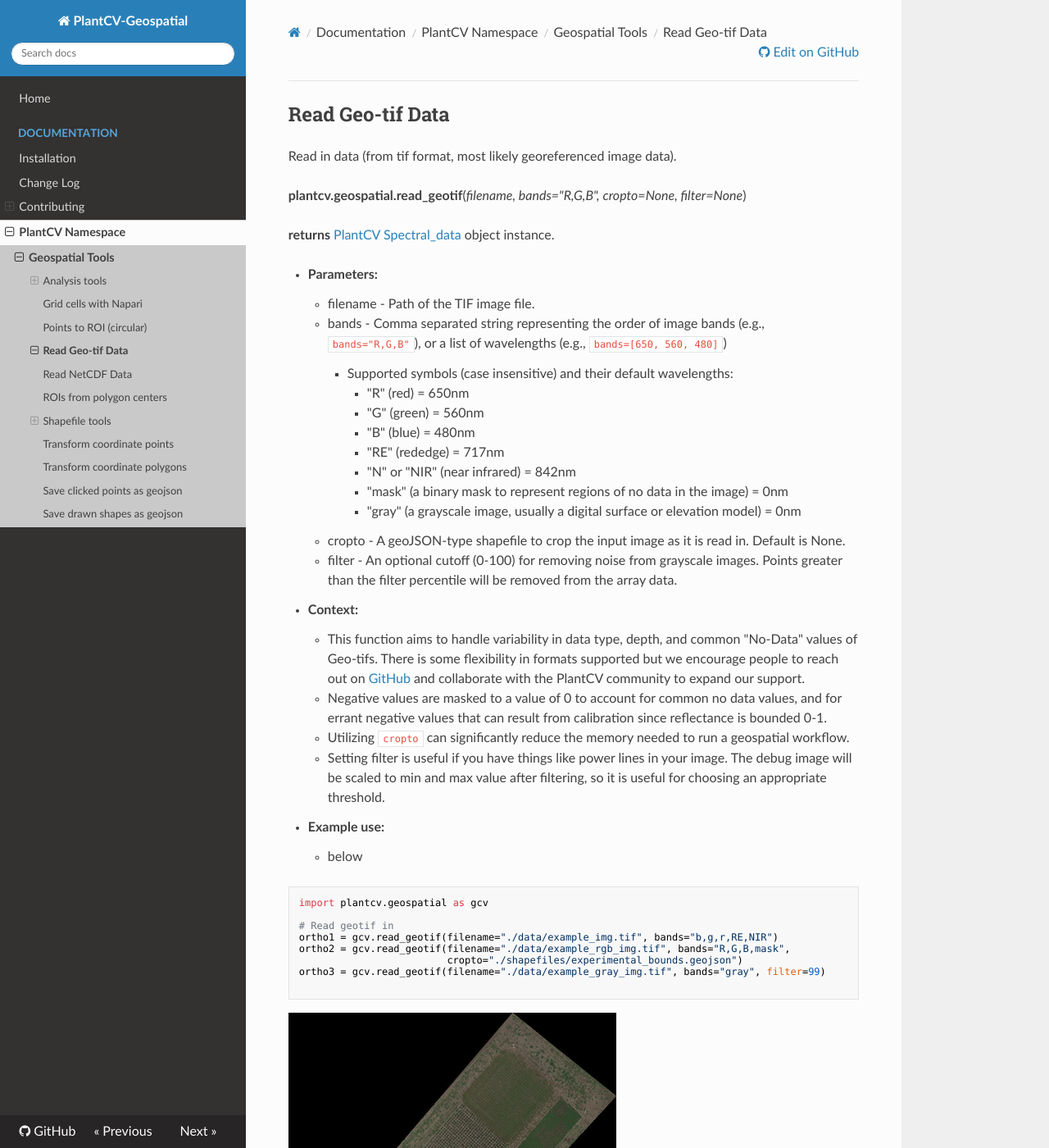
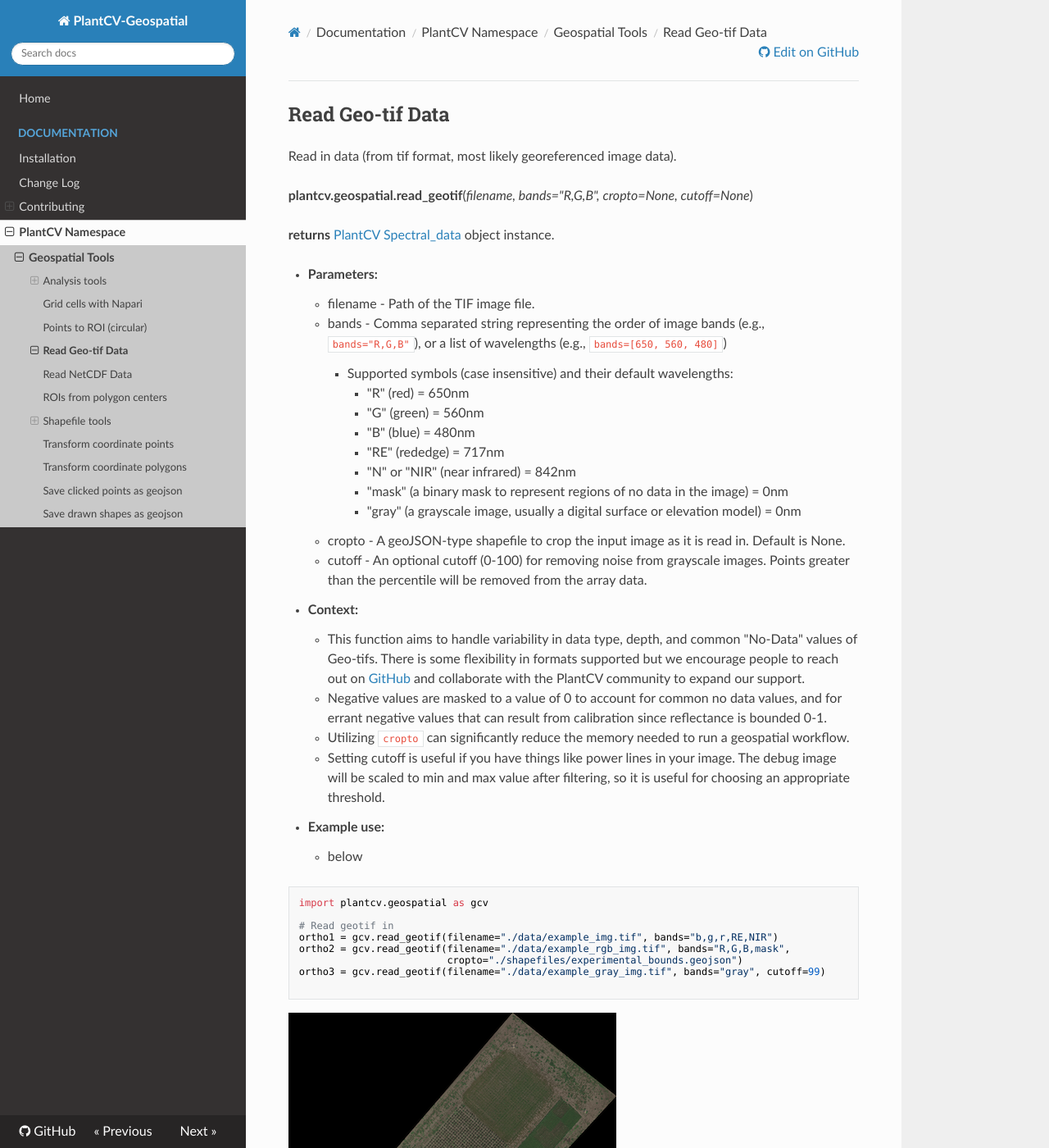
Before and after one commit to danforthcenter/plantcv-geospatial, an MkDocs documentation site: the page built from docs/read_geotif.md, in a window 1280 px wide and 1400 px high. Shown: the whole window at 82% size. Built offline with MkDocs 1.6.1, drawn with Linux system fonts in a browser that asks for light colours; nearby versions of some CDN libraries.

Commit message:
change filter to cutoff

````diff
--- a/docs/read_geotif.md
+++ b/docs/read_geotif.md
@@ -2,7 +2,7 @@
 
 Read in data (from tif format, most likely georeferenced image data).
 
-**plantcv.geospatial.read_geotif**(*filename, bands="R,G,B", cropto=None, filter=None*)
+**plantcv.geospatial.read_geotif**(*filename, bands="R,G,B", cropto=None, cutoff=None*)
 
 **returns** [PlantCV Spectral_data](https://plantcv.readthedocs.io/en/latest/Spectral_data/) object instance.
 
@@ -18,13 +18,13 @@ Read in data (from tif format, most likely georeferenced image data).
             - "mask" (a binary mask to represent regions of no data in the image) = 0nm
             - "gray" (a grayscale image, usually a digital surface or elevation model) = 0nm
     - cropto - A geoJSON-type shapefile to crop the input image as it is read in. Default is None.
-    - filter - An optional cutoff (0-100) for removing noise from grayscale images. Points greater than the filter percentile will be removed from the array data.
+    - cutoff - An optional cutoff (0-100) for removing noise from grayscale images. Points greater than the percentile will be removed from the array data.
 
 - **Context:**
     - This function aims to handle variability in data type, depth, and common "No-Data" values of Geo-tifs. There is some flexibility in formats supported but we encourage people to reach out on [GitHub](https://github.com/danforthcenter/plantcv-geospatial/issues) and collaborate with the PlantCV community to expand our support.
     - Negative values are masked to a value of 0 to account for common no data values, and for errant negative values that can result from calibration since reflectance is bounded 0-1.
     - Utilizing `cropto` can significantly reduce the memory needed to run a geospatial workflow.
-    - Setting filter is useful if you have things like power lines in your image. The debug image will be scaled to min and max value after filtering, so it is useful for choosing an appropriate threshold.
+    - Setting cutoff is useful if you have things like power lines in your image. The debug image will be scaled to min and max value after filtering, so it is useful for choosing an appropriate threshold.
 
 - **Example use:**
     - below
@@ -36,7 +36,7 @@ import plantcv.geospatial as gcv
 ortho1 = gcv.read_geotif(filename="./data/example_img.tif", bands="b,g,r,RE,NIR")
 ortho2 = gcv.read_geotif(filename="./data/example_rgb_img.tif", bands="R,G,B,mask",
                          cropto="./shapefiles/experimental_bounds.geojson")
-ortho3 = gcv.read_geotif(filename="./data/example_gray_img.tif", bands="gray", filter=99)
+ortho3 = gcv.read_geotif(filename="./data/example_gray_img.tif", bands="gray", cutoff=99)
 
 ```
 
````
Also changed, not shown: docs/changelog.md (+1 -1 lines), 1 other file.
